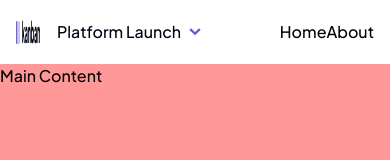
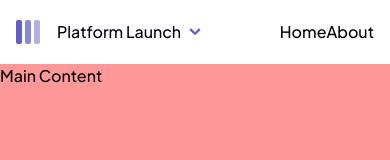
Before and after one commit to BrunoAST/kanban, a Next.js app: page / in a window 390 px wide. Shown: the top 160 px of the page. Built offline with nearby package versions, Linux system fonts and the light colour scheme.

Commit message:
refactor: replace breakpoint hook by srcset images

```diff
--- a/src/app/components/menu/logo.tsx
+++ b/src/app/components/menu/logo.tsx
@@ -1,24 +1,27 @@
-import { BREAKPOINTS } from '@/constants/breakpoints';
-import useScreenSize from '@/hooks/use-screen-size';
+import useTheme from '@/hooks/use-theme';
 import Image from 'next/image';
 import { AnchorHTMLAttributes } from 'react';
 
 export default function Logo(props: AnchorHTMLAttributes<HTMLAnchorElement>) {
-  const size = useScreenSize();
+  const { isDarkModeEnabled } = useTheme();
 
   return (
     <a
       href="#"
       {...props}
     >
+      <picture>
+        <source media="(min-width: 768px)" srcSet={isDarkModeEnabled ? '/logo-dark.svg' : '/logo-light.svg'} />
+        <source media="(max-width: 767px)" srcSet="/logo-mobile.svg" />
         <Image
-        src={size < BREAKPOINTS.md ? '/logo-mobile.svg' : '/logo-light.svg'}
+          src="/logo-mobile.svg"
           alt="Logo"
           width="0"
           height="0"
           priority
           className="w-6 h-6 md:w-[152px] md:h-[25px]"
         />
+      </picture>
     </a>
   );
 }
--- a/src/hooks/use-screen-size.ts
+++ /dev/null
@@ -1,19 +0,0 @@
-'use client';
-
-import { useEffect, useState } from 'react';
-
-export default function useScreenSize(): number {
-  const [size, setSize] = useState(window.screen.width);
-
-  useEffect(() => {
-    window.addEventListener('resize', onResize);
-
-    function onResize(): void {
-      setSize(window.screen.width);
-    }
-
-    return () => window.removeEventListener('resize', onResize);
-  }, []);
-
-  return size;
-}
--- a/src/hooks/use-theme.ts
+++ b/src/hooks/use-theme.ts
@@ -11,7 +11,7 @@ function isDarkModeEnabledOnPageLoad(): boolean {
 }
 
 export default function useTheme() {
-  const [isDarkModeEnabled, setIsDarkModeEnabled] = useState(false);
+  const [isDarkModeEnabled, setIsDarkModeEnabled] = useState<boolean>(false);
 
   useEffect(() => {
     if (isDarkModeEnabledOnPageLoad()) {
```
Lines whose indentation alone changed are shown as unchanged.
